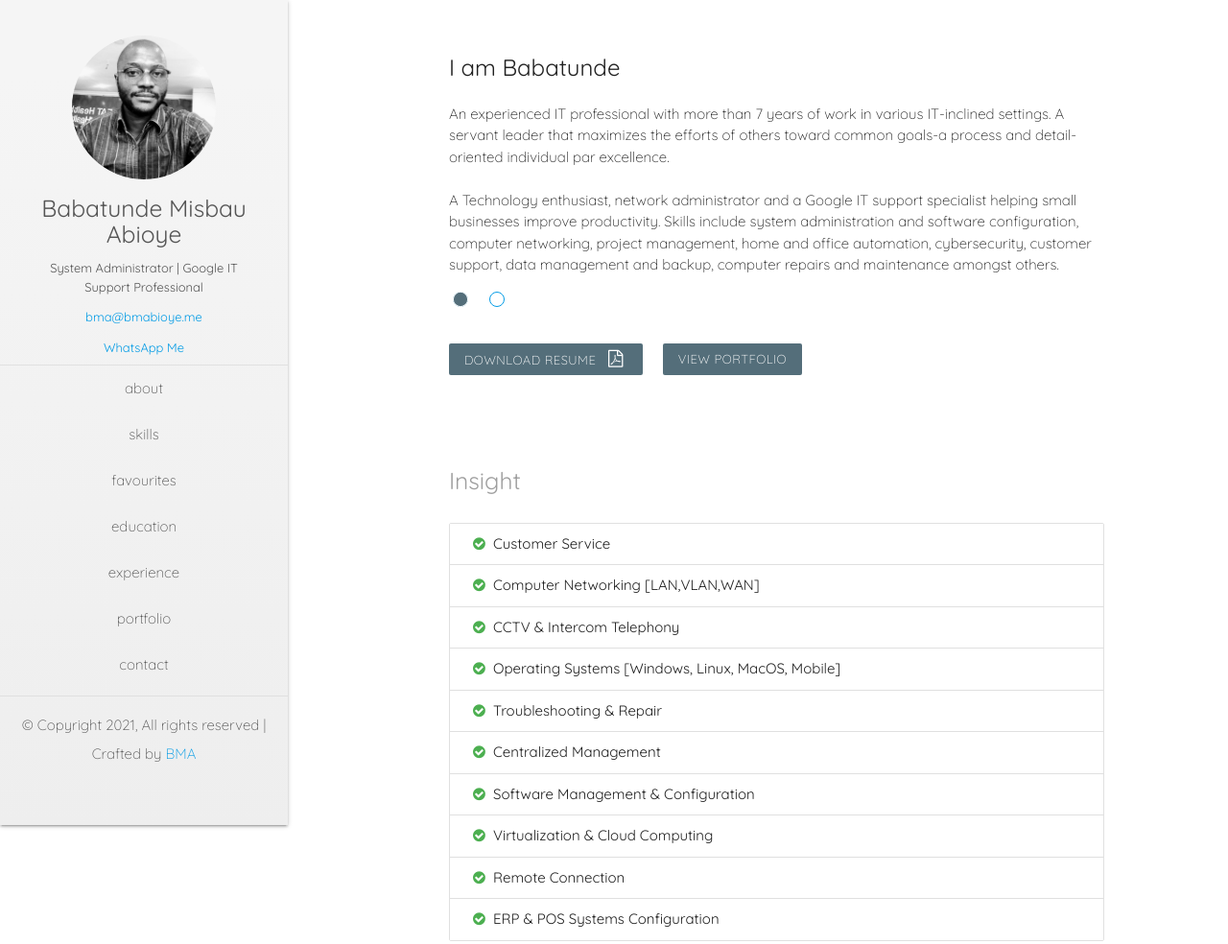
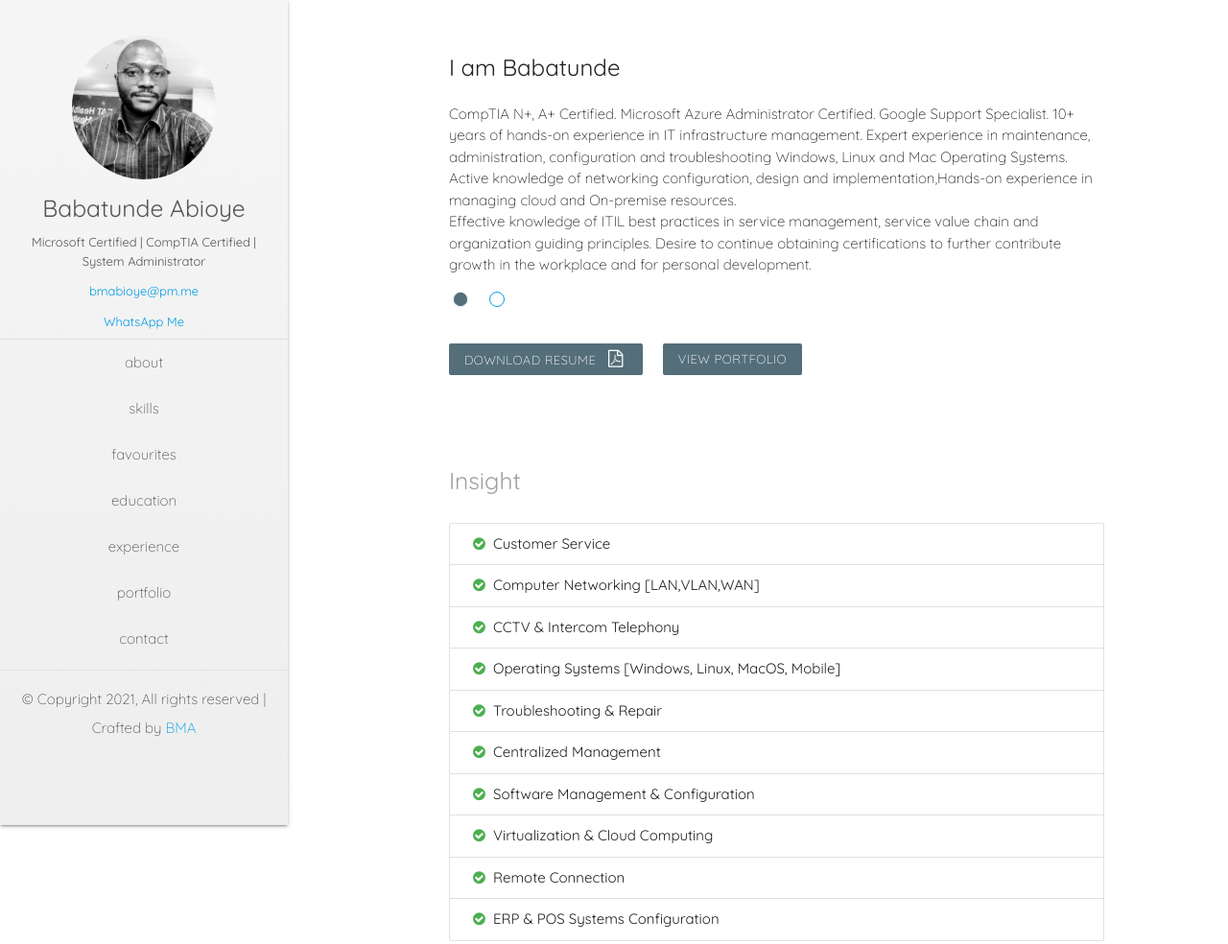
Before and after one commit to bmabioye/bmabioye, a plain HTML site: page index.html in a window 1280 px wide. Shown: the top 984 px of the page at 96% size. Drawn offline with nearby package versions, Linux system fonts and the light colour scheme.

Commit message:
update bio

```diff
--- a/index.html
+++ b/index.html
@@ -57,11 +57,9 @@
 					    <div class="carousel-item" href="#one!">
 					      <h2>I am Babatunde</h2>
 					      <p class="animatable fadeInUp delay-2s">
-					      	 An experienced IT professional with more than 7 years of work in various IT-inclined settings. A servant leader that maximizes the efforts of others toward common goals-a process and detail-oriented individual par excellence.
+					      	CompTIA N+, A+ Certified. Microsoft Azure Administrator Certified. Google Support Specialist. 10+ years of hands-on experience in IT infrastructure management. Expert experience in maintenance, administration, configuration and troubleshooting Windows, Linux and Mac Operating Systems. Active knowledge of networking configuration, design and implementation,Hands-on experience in managing cloud and On-premise resources.
 					      	<br/>
-					      	<br/>
-					      	A Technology enthusiast, network administrator and a Google IT support specialist helping small businesses improve productivity. Skills include system administration and software configuration, computer networking, project management, home and office automation, cybersecurity, customer support, data management and backup, computer repairs and maintenance amongst others.
-
+					      	Effective knowledge of ITIL best practices in service management, service value chain and organization guiding principles. Desire to continue obtaining certifications to further contribute growth in the workplace and for personal development.
 					      </p>
 					    </div>
 
@@ -149,9 +147,9 @@
 		<li>
 			<div class="user-view lh-1 center-align my-grey">
 				<img class="circle" width="150" src="images/bma.jpg" alt="Babatunde Abioye" />
-				<h5>Babatunde Misbau Abioye</h5>
-				<h6><small>System Administrator | Google IT Support Professional</small></h6>
-				<h6><small><a href="mailto:bma@bmabioye.me">bma@bmabioye.me</a></small></h6>
+				<h5>Babatunde Abioye</h5>
+				<h6><small>Microsoft Certified | CompTIA Certified | System Administrator</small></h6>
+				<h6><small><a href="mailto:bmabioye@pm.me">bmabioye@pm.me</a></small></h6>
 				<h6><small><a href="https://wa.me/message/4O3EPVUZHWEOP1">WhatsApp Me</a></small></h6>
 			</div>
 
```
